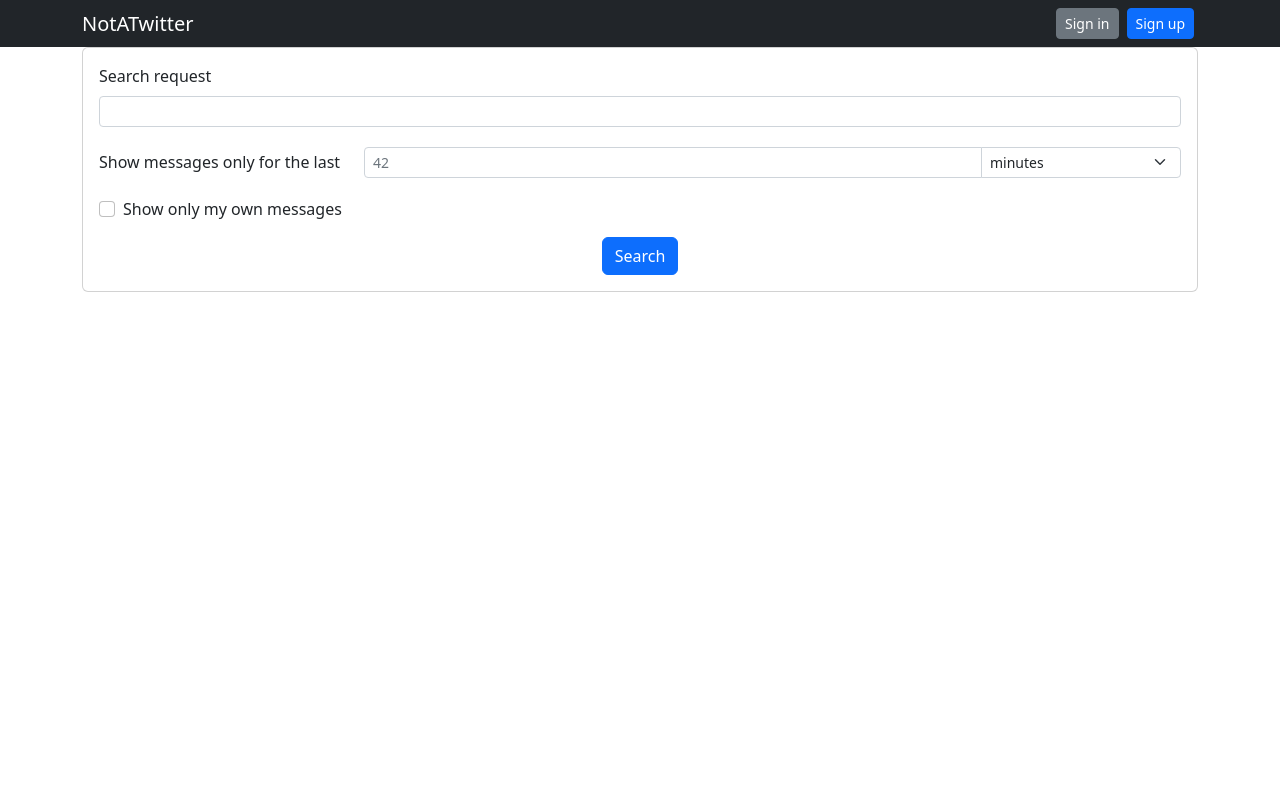
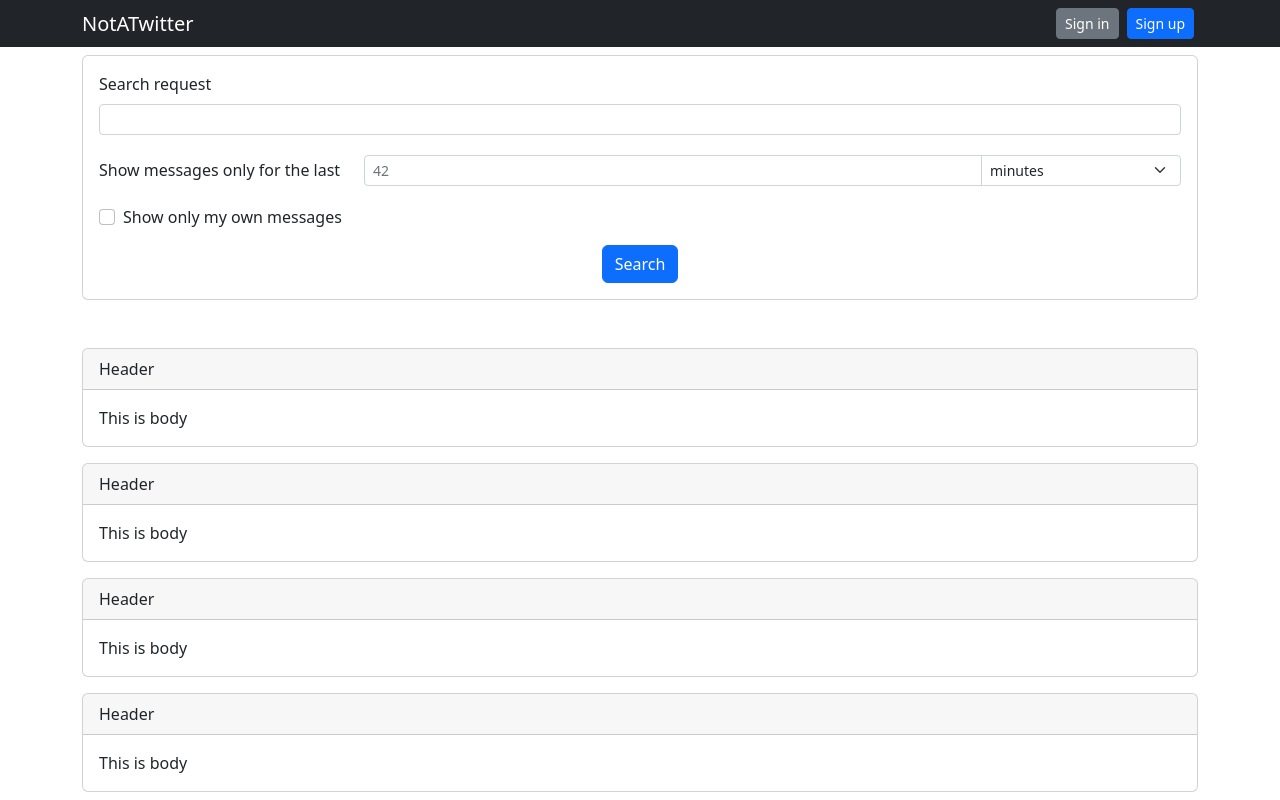
Before and after one commit to sergey-s-null/NotATwitter, a React app in the folder NotATwitter-Frontend/: page / in a window 1280 px wide. Shown: the top 800 px of the page. Built offline with nearby package versions, Linux system fonts and the light colour scheme.

Commit message:
Add empty messages in App; Set margin for SearchForm

```diff
--- a/NotATwitter-Frontend/src/App.tsx
+++ b/NotATwitter-Frontend/src/App.tsx
@@ -2,13 +2,18 @@ import * as React from "react";
 import { Container } from "react-bootstrap";
 import SearchForm from "./SearchForm";
 import Header from "./Header";
+import Message from "./Message";
 
 export default function App() {
     return (
         <div>
             <Header/>
             <Container>
-                <SearchForm/>
+                <SearchForm className={"mt-2 mb-5"}/>
+
+                {Array.from({ length: 100 }).map(() => {
+                    return <Message className="my-3"/>;
+                })}
             </Container>
         </div>
     );
```
